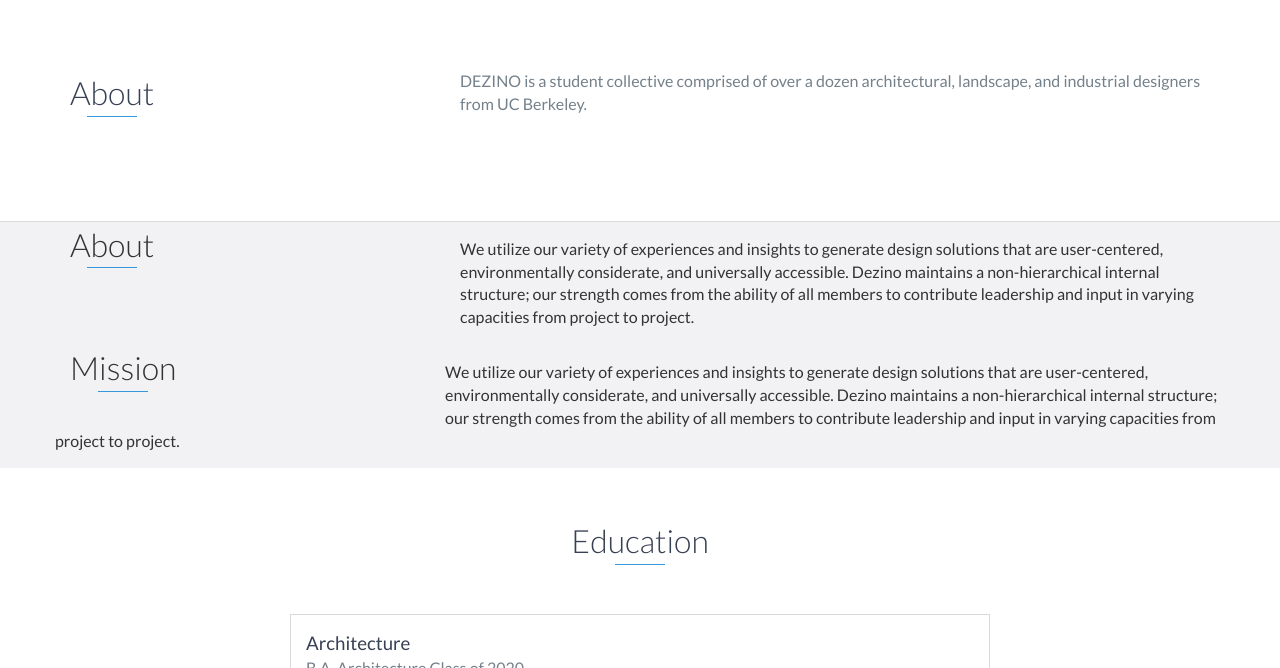
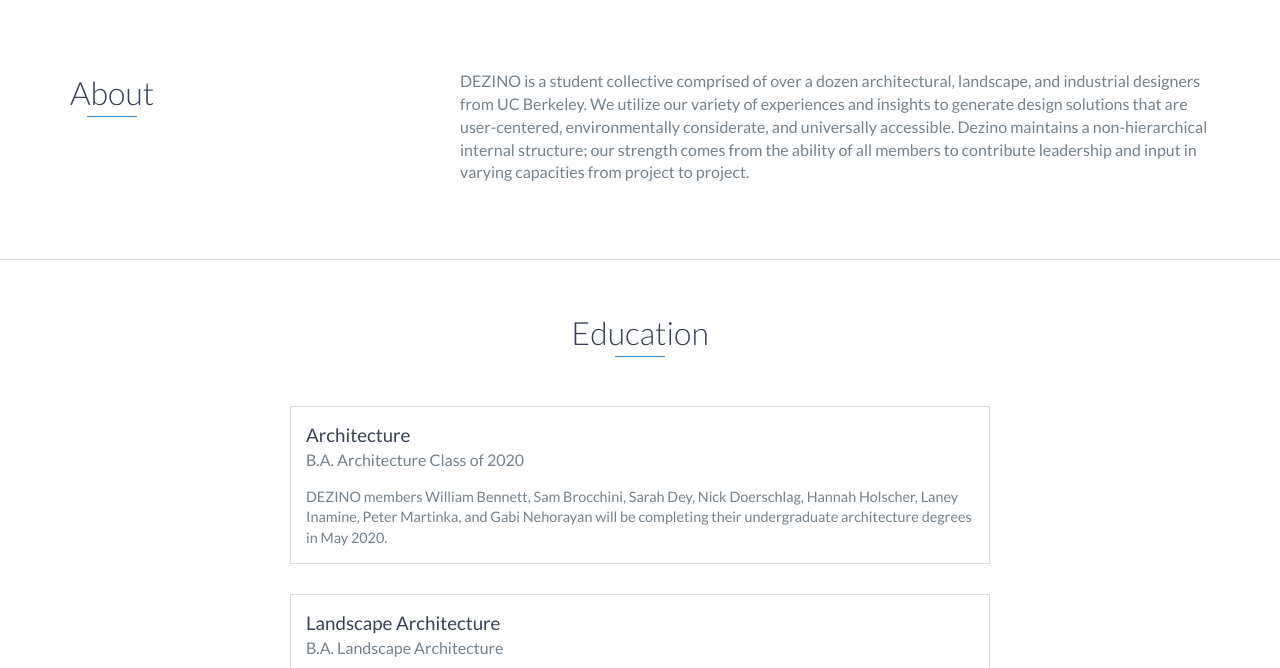
Before and after one commit to haileyhula/haileyhula.github.io, a website: page index.html in a window 1280 px wide. Shown: the part 805-1473 px from the top of the page. Drawn offline with nearby package versions, Linux system fonts and the light colour scheme.

Commit message:
Update index.html

```diff
--- a/index.html
+++ b/index.html
@@ -72,21 +72,7 @@
                 </div>
                 <div class="col-md-8">
                     <p>
-                        DEZINO is a student collective comprised of over a dozen architectural, landscape, and industrial designers from UC Berkeley.
-                    </p>
-                </div>
-            </div>
-        </div>
-    </div>
-	    <div id="mission" class="background-alt">
-        <div class="container">
-            <div class="row">
-                <div class="col-md-4">
-                    <h2 class="heading">About</h2>
-                </div>
-                <div class="col-md-8">
-                    <p>
-                        We utilize our variety of experiences and insights to generate design solutions that are user-centered, environmentally considerate, and universally accessible.
+                        DEZINO is a student collective comprised of over a dozen architectural, landscape, and industrial designers from UC Berkeley. We utilize our variety of experiences and insights to generate design solutions that are user-centered, environmentally considerate, and universally accessible.
 						Dezino maintains a non-hierarchical internal structure; our strength comes from the ability of all members to contribute leadership and input in varying
 						capacities from project to project.
                     </p>
@@ -94,26 +80,6 @@
             </div>
         </div>
     </div>
-    <!-- End #about -->
-   <div id="mission" class="background-alt">
-		<div class="container">
-			<div class="row">
-				<div class="col-md-4">
-					<h2 class="heading">Mission</h2>
-				</div>
-				<div class="col-md8">
-						<p>
-						We utilize our variety of experiences and insights to generate design solutions that are user-centered, environmentally considerate, and universally accessible.
-						Dezino maintains a non-hierarchical internal structure; our strength comes from the ability of all members to contribute leadership and input in varying
-						capacities from project to project.
-						</p>
-				</div>
-			</div>
-		</div>
-    </div>
-    <!-- End #skills -->
-    <!-- End #experience -->
-
     <div id="education">
 		<div class="container">
         <h2 class="heading">Education</h2>
@@ -175,7 +141,7 @@
                         <p>
                             Blueprint is a modular portable reading room design. The design is functional for any landscape and its modular design allows for adaptation for a variety of scales and uses.
                         </p>
-                        <a href="#">View Project</a>
+                        <a href="google.com">View Project</a>
                     </div>
                     <!-- End .project-info -->
                 </div>
```
